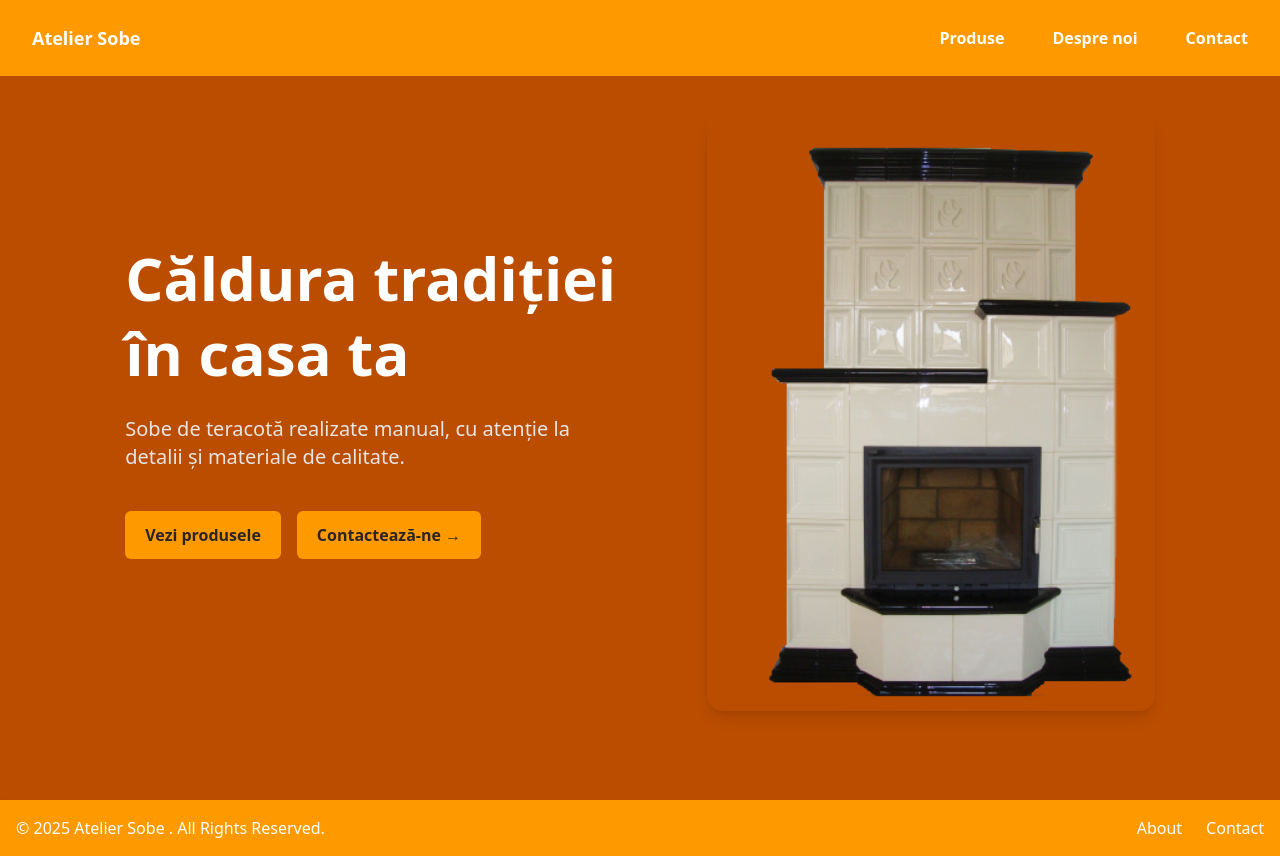
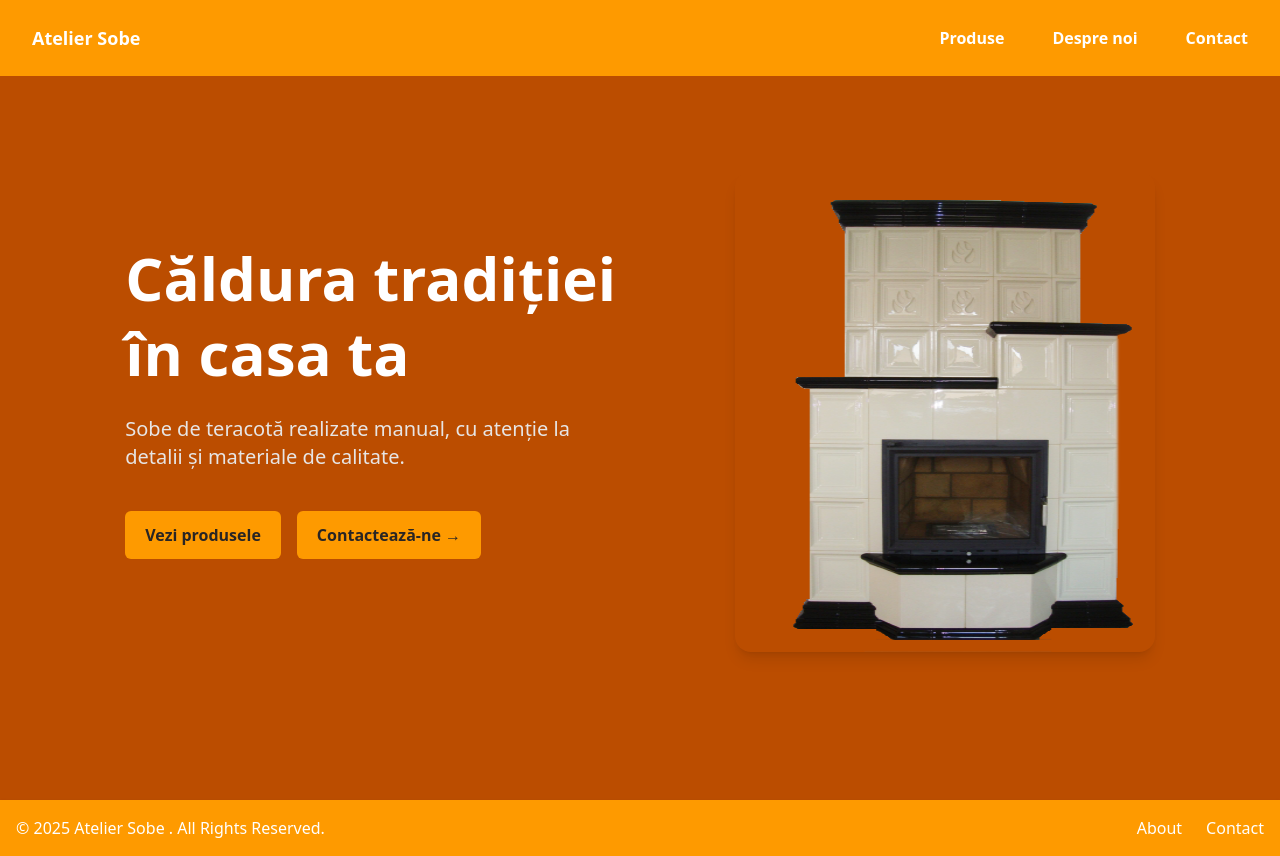
Before and after one commit to NeRrO106/website_sobe_de_teracota, a React (Vite) app: page / in a window 1280 px wide. Built offline with nearby package versions, Linux system fonts and the light colour scheme.

Commit message:
Updated home page

```diff
--- a/src/pages/Home.tsx
+++ b/src/pages/Home.tsx
@@ -31,7 +31,7 @@ function Home() {
           <img
             src={soba}
             alt="Sobă teracotă"
-            className="w-full max-w-md rounded-2xl shadow-lg transform hover:scale-105 transition-transform"
+            className="w-105 h-120 rounded-2xl shadow-lg transform hover:scale-105 transition-transform"
           />
         </div>
       </div>
```
